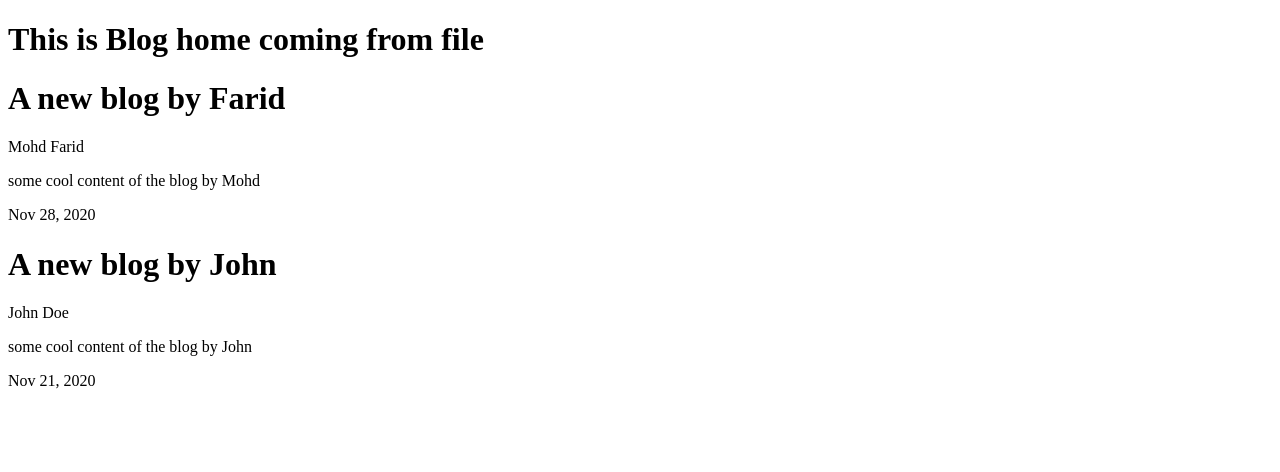
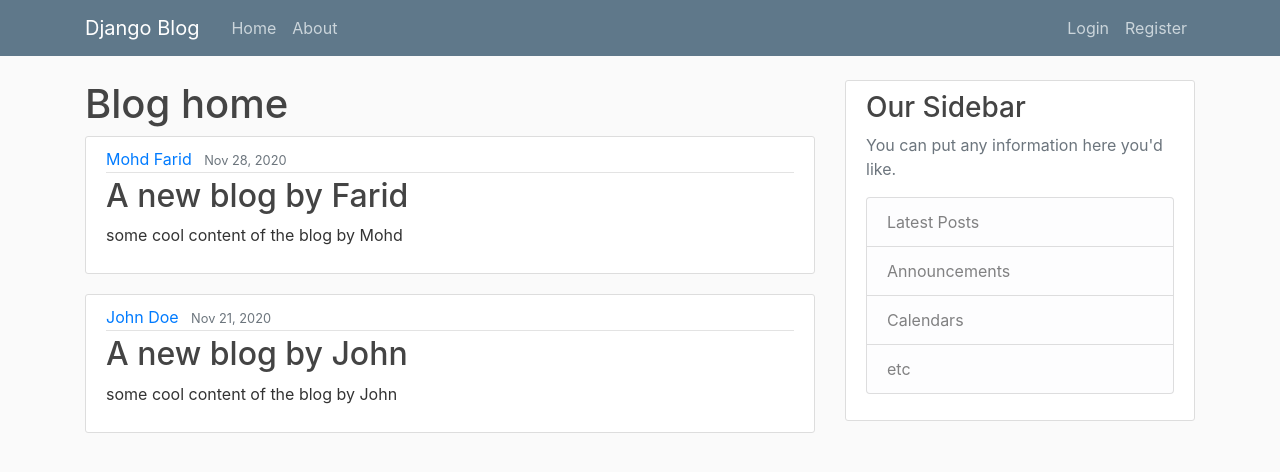
Before and after one commit to mfarid/django_project, a Django app: page / in a window 1280 px wide. Shown: the top 472 px of the page. Run offline with Django 3.2, Linux system fonts and the light colour scheme.

Commit message:
main style up, use url in href

```diff
--- /dev/null
+++ b/blog/static/blog/main.css
@@ -0,0 +1,84 @@
+body {
+  background: #fafafa;
+  color: #333333;
+  margin-top: 5rem;
+}
+
+h1, h2, h3, h4, h5, h6 {
+  color: #444444;
+}
+
+ul {
+  margin: 0;
+}
+
+.bg-steel {
+  background-color: #5f788a;
+}
+
+.site-header .navbar-nav .nav-link {
+  color: #cbd5db;
+}
+
+.site-header .navbar-nav .nav-link:hover {
+  color: #ffffff;
+}
+
+.site-header .navbar-nav .nav-link.active {
+  font-weight: 500;
+}
+
+.content-section {
+  background: #ffffff;
+  padding: 10px 20px;
+  border: 1px solid #dddddd;
+  border-radius: 3px;
+  margin-bottom: 20px;
+}
+
+.article-title {
+  color: #444444;
+}
+
+a.article-title:hover {
+  color: #428bca;
+  text-decoration: none;
+}
+
+.article-content {
+  white-space: pre-line;
+}
+
+.article-img {
+  height: 65px;
+  width: 65px;
+  margin-right: 16px;
+}
+
+.article-metadata {
+  padding-bottom: 1px;
+  margin-bottom: 4px;
+  border-bottom: 1px solid #e3e3e3
+}
+
+.article-metadata a:hover {
+  color: #333;
+  text-decoration: none;
+}
+
+.article-svg {
+  width: 25px;
+  height: 25px;
+  vertical-align: middle;
+}
+
+.account-img {
+  height: 125px;
+  width: 125px;
+  margin-right: 20px;
+  margin-bottom: 16px;
+}
+
+.account-heading {
+  font-size: 2.5rem;
+}
--- a/blog/templates/blog/base.html
+++ b/blog/templates/blog/base.html
@@ -1,6 +1,16 @@
+{% load static %}
 <!DOCTYPE html>
 <html>
 <head>
+    <!-- Required meta tags -->
+    <meta charset="utf-8">
+    <meta name="viewport" content="width=device-width, initial-scale=1, shrink-to-fit=no">
+
+    <!-- Bootstrap CSS -->
+    <link rel="stylesheet" href="https://cdn.jsdelivr.net/npm/bootstrap@4.5.3/dist/css/bootstrap.min.css"
+          integrity="sha384-TX8t27EcRE3e/ihU7zmQxVncDAy5uIKz4rEkgIXeMed4M0jlfIDPvg6uqKI2xXr2" crossorigin="anonymous">
+    <link rel="stylesheet" type="text/css" href="{% static 'blog/main.css' %}">
+
     {% if title %}
     <title>{{ title }}</title>
     {% else %}
@@ -9,6 +19,55 @@
 </head>
 
 <body>
-    {% block content %}{% endblock %}
+<header class="site-header">
+    <nav class="navbar navbar-expand-md navbar-dark bg-steel fixed-top">
+        <div class="container">
+            <a class="navbar-brand mr-4" href="{% url 'blog-home' %}">Django Blog</a>
+            <button class="navbar-toggler" type="button" data-toggle="collapse" data-target="#navbarToggle"
+                    aria-controls="navbarToggle" aria-expanded="false" aria-label="Toggle navigation">
+                <span class="navbar-toggler-icon"></span>
+            </button>
+            <div class="collapse navbar-collapse" id="navbarToggle">
+                <div class="navbar-nav mr-auto">
+                    <a class="nav-item nav-link" href="{% url 'blog-home' %}">Home</a>
+                    <a class="nav-item nav-link" href="{% url 'blog-about' %}">About</a>
+                </div>
+                <!-- Navbar Right Side -->
+                <div class="navbar-nav">
+                    <a class="nav-item nav-link" href="#">Login</a>
+                    <a class="nav-item nav-link" href="#">Register</a>
+                </div>
+            </div>
+        </div>
+    </nav>
+</header>
+
+<main role="main" class="container">
+    <div class="row">
+        <div class="col-md-8">
+            {% block content %}{% endblock %}
+        </div>
+        <div class="col-md-4">
+            <div class="content-section">
+                <h3>Our Sidebar</h3>
+                <p class='text-muted'>You can put any information here you'd like.
+                <ul class="list-group">
+                    <li class="list-group-item list-group-item-light">Latest Posts</li>
+                    <li class="list-group-item list-group-item-light">Announcements</li>
+                    <li class="list-group-item list-group-item-light">Calendars</li>
+                    <li class="list-group-item list-group-item-light">etc</li>
+                </ul>
+                </p>
+            </div>
+        </div>
+    </div>
+</main>
+
+<script src="https://code.jquery.com/jquery-3.5.1.slim.min.js"
+        integrity="sha384-DfXdz2htPH0lsSSs5nCTpuj/zy4C+OGpamoFVy38MVBnE+IbbVYUew+OrCXaRkfj"
+        crossorigin="anonymous"></script>
+<script src="https://cdn.jsdelivr.net/npm/bootstrap@4.5.3/dist/js/bootstrap.bundle.min.js"
+        integrity="sha384-ho+j7jyWK8fNQe+A12Hb8AhRq26LrZ/JpcUGGOn+Y7RsweNrtN/tE3MoK7ZeZDyx"
+        crossorigin="anonymous"></script>
 </body>
 </html>
--- a/blog/templates/blog/home.html
+++ b/blog/templates/blog/home.html
@@ -1,10 +1,17 @@
 {% extends 'blog/base.html'%}
 {% block content%}
-<h1>This is Blog home coming from file</h1>
+<h1>Blog home</h1>
 {% for post in posts %}
-<h1>{{ post.title }}</h1>
-<p>{{ post.author}}</p>
-<p>{{ post.content}}</p>
-<p>{{ post.date_posted}}</p>
+
+<article class="media content-section">
+  <div class="media-body">
+    <div class="article-metadata">
+      <a class="mr-2" href="#">{{ post.author }}</a>
+      <small class="text-muted">{{ post.date_posted }}</small>
+    </div>
+    <h2><a class="article-title" href="#">{{ post.title }}</a></h2>
+    <p class="article-content">{{ post.content }}</p>
+  </div>
+</article>
 {% endfor %}
 {% endblock content%}
```
